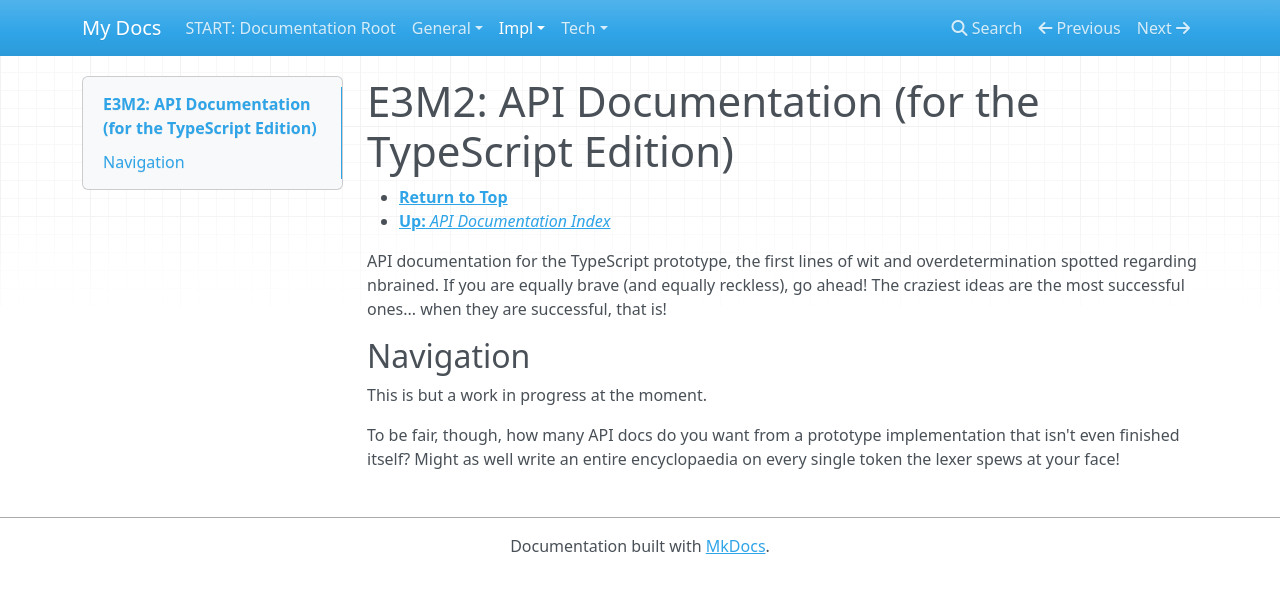
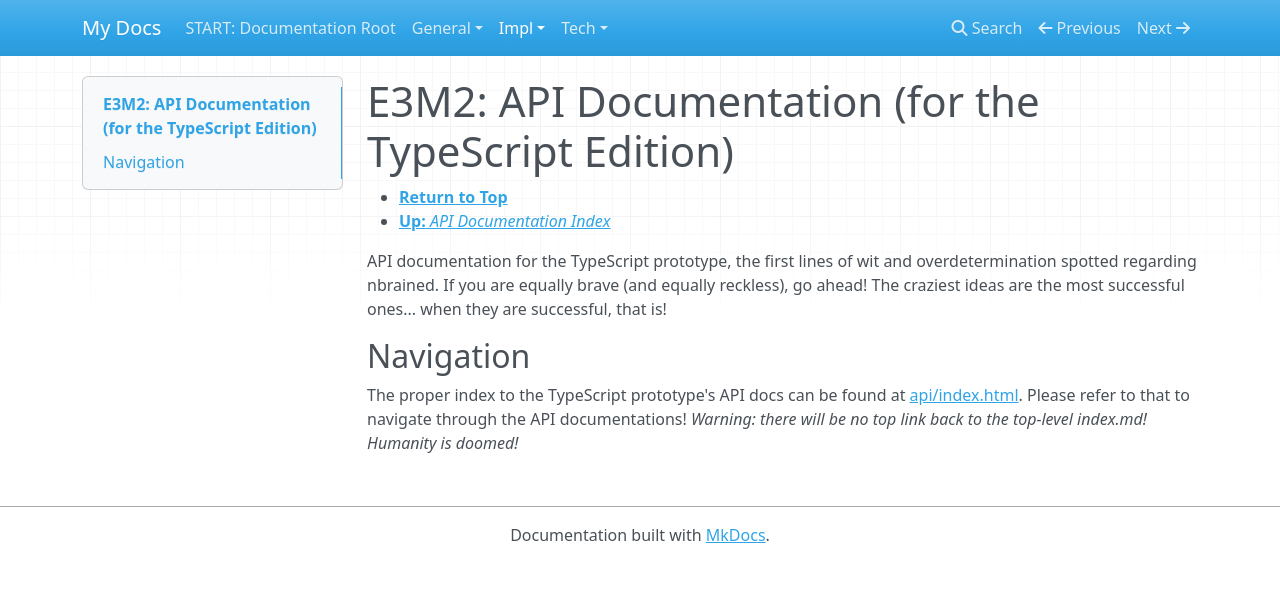
Before and after one commit to wallabra/nbrained, an MkDocs documentation site: the page built from docs/impl/typescript/index.md, in a window 1280 px wide. Shown: the top 593 px of the page. Built offline with MkDocs 1.6.1, drawn with Linux system fonts in a browser that asks for light colours; nearby versions of some CDN libraries.

Commit message:
Fixed documentation index documents

```diff
--- a/docs/impl/typescript/index.md
+++ b/docs/impl/typescript/index.md
@@ -11,9 +11,8 @@ successful, that is!
 
 ## Navigation
 
-This is but a work in progress at the moment.
-
-To be fair, though, how many API docs do you want from a
-prototype implementation that isn't even finished itself? Might
-as well write an entire encyclopaedia on every single token
-the lexer spews at your face!
+The proper index to the TypeScript prototype's API docs
+can be found at [api/index.html](api/index.html). Please
+refer to that to navigate through the API documentations!
+_Warning: there will be no top link back to the top-level
+index.md! Humanity is doomed!_
```
Also changed, not shown: docs/general/index.md (+2 -1 lines), docs/impl/index.md (+2 -1 lines), docs/tech/index.md (+3 -1 lines).
